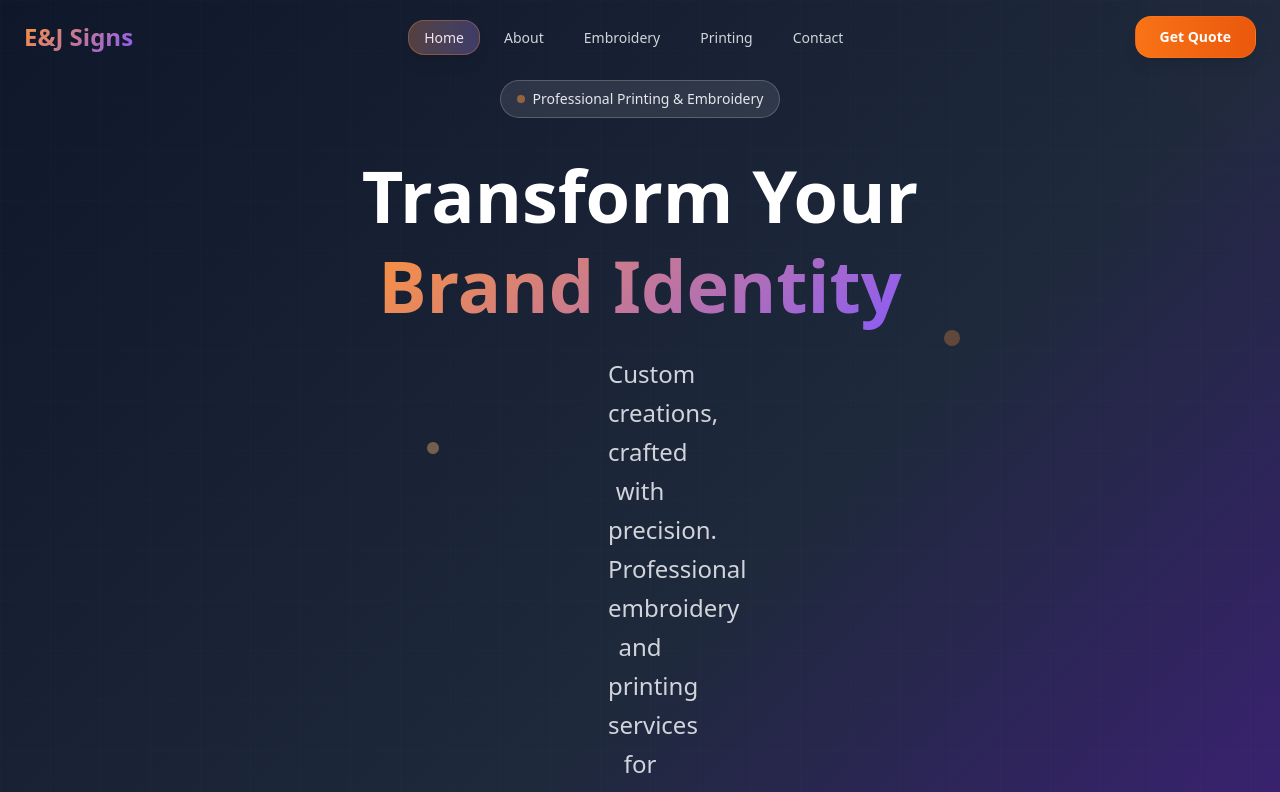
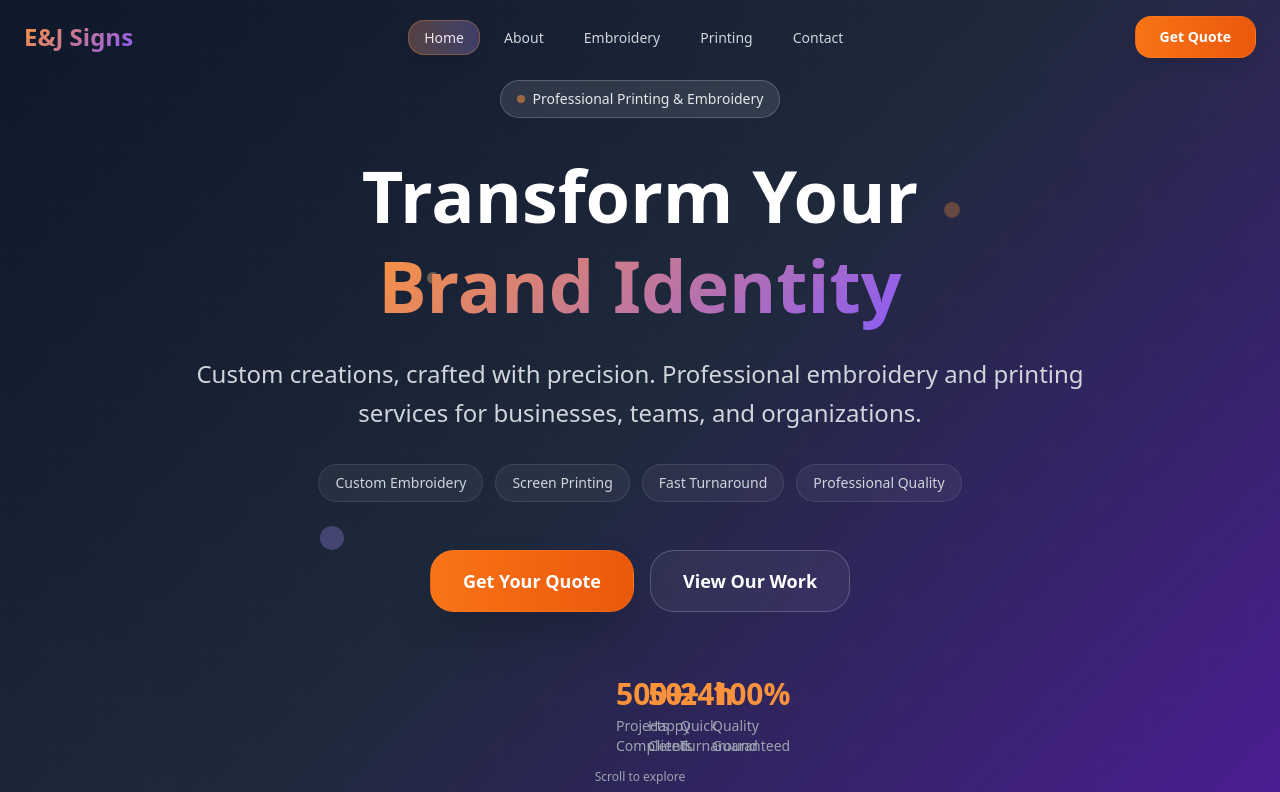
Before and after one commit to akashp3128/ejsigns-website, a React (Vite) app: page / in a window 1280 px wide. Shown: the top 792 px of the page. Built offline with nearby package versions, Linux system fonts and the light colour scheme.

Commit message:
🔧 Fix CSS text formatting issues in Hero and Footer components - resolved word wrapping problems by improving container structure and width constraints

```diff
--- a/src/components/Footer.tsx
+++ b/src/components/Footer.tsx
@@ -93,9 +93,11 @@ function Footer() {
               <p className="text-xl text-neutral-300 mb-4 font-medium">
                 Custom Creations, Crafted with Precision
               </p>
-              <p className="text-neutral-400 leading-relaxed max-w-md">
-                Professional printing and embroidery services for businesses, sports teams, events, and healthcare companies. Quality you can trust, service you can count on.
-              </p>
+              <div className="max-w-lg">
+                <p className="text-neutral-400 leading-relaxed">
+                  Professional printing and embroidery services for businesses, sports teams, events, and healthcare companies. Quality you can trust, service you can count on.
+                </p>
+              </div>
             </div>
 
             {/* Contact Info */}
--- a/src/components/Hero.tsx
+++ b/src/components/Hero.tsx
@@ -99,7 +99,7 @@ function Hero() {
         variants={containerVariants}
         initial="hidden"
         animate="visible"
-        className="relative z-10 container mx-auto text-center px-6 py-20"
+        className="relative z-10 container mx-auto text-center px-6 py-20 max-w-7xl"
       >
         {/* Badge */}
         <motion.div
@@ -123,12 +123,14 @@ function Hero() {
         </motion.h1>
 
         {/* Subtitle */}
-        <motion.p
+        <motion.div
           variants={itemVariants}
-          className="text-xl md:text-2xl text-neutral-300 mb-8 max-w-3xl mx-auto leading-relaxed"
+          className="mb-8 max-w-4xl mx-auto"
         >
-          Custom creations, crafted with precision. Professional embroidery and printing services for businesses, teams, and organizations.
-        </motion.p>
+          <p className="text-xl md:text-2xl text-neutral-300 leading-relaxed">
+            Custom creations, crafted with precision. Professional embroidery and printing services for businesses, teams, and organizations.
+          </p>
+        </motion.div>
 
         {/* Feature Pills */}
         <motion.div
```
